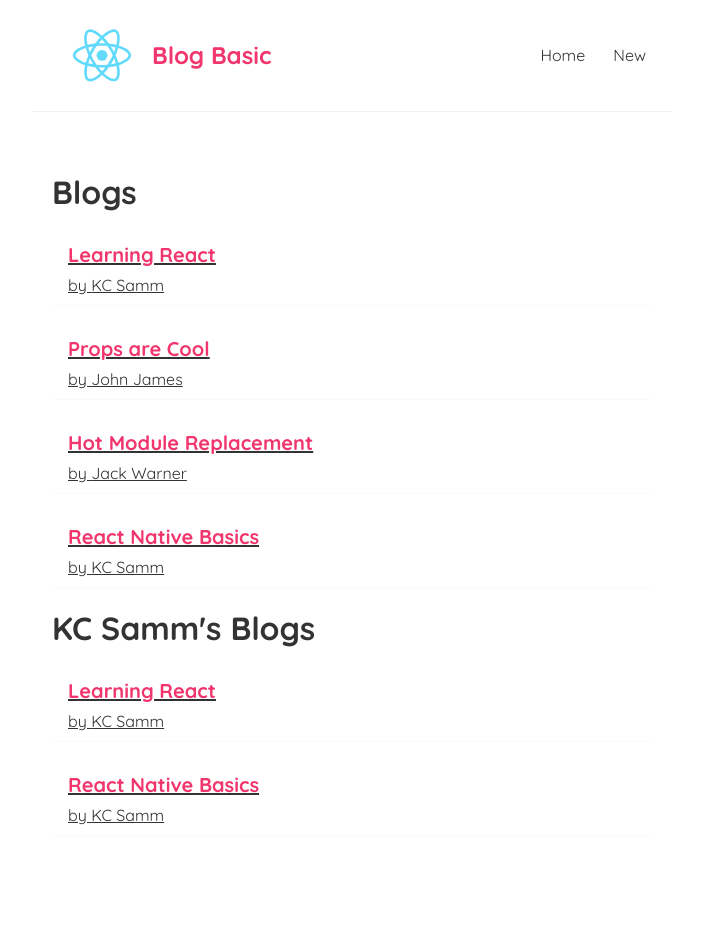
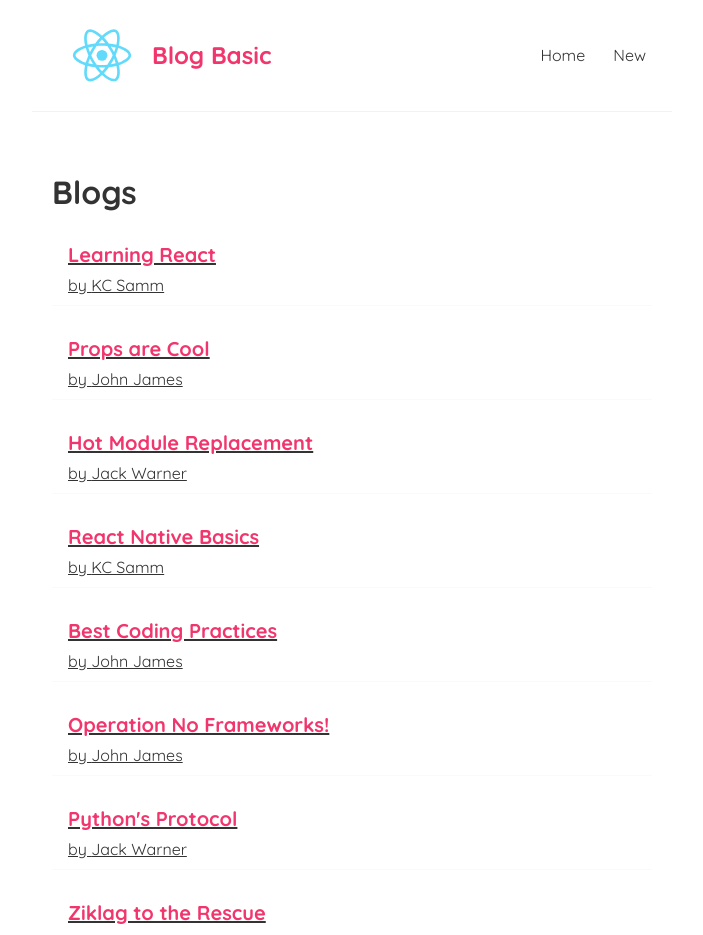
Before and after one commit to KING-SAMM/Blog-Basic, a React (Vite) app: page / in a window 1280 px wide. Shown: the top 935 px of the page, without its empty margins (288-991 px from the left). Built offline with nearby package versions, Linux system fonts and the light colour scheme; data requests are answered from the project's data file.

Commit message:
Implemented making POST requests

```diff
--- a/data/db.json
+++ b/data/db.json
@@ -23,6 +23,36 @@
       "body": "React Native's new awesome features Lorem ipsum dolor sit amet consectetur adipisicing elit. Dignissimos, aspernatur commodi quas at ipsum molestias cupiditate corporis dolorem inventore atque! Voluptatem temporibus atque praesentium quam, eligendi quidem accusantium ratione facere incidunt vel hic perferendis facilis laboriosam amet quod maiores sed. Repellat velit voluptatum eligendi reiciendis at nam veniam debitis, amet cum fugit error exercitationem itaque id hic expedita repudiandae commodi praesentium dignissimos nobis omnis possimus, ad accusamus sed. Et nesciunt dolorum iure deleniti natus. Quisquam, tenetur laboriosam rerum aspernatur quae, totam quasi libero repellat labore nostrum eligendi molestiae perspiciatis, voluptate dolores impedit ipsam blanditiis cupiditate porro obcaecati iusto tempore at.",
       "author": "KC Samm",
       "id": "4"
+    },
+    {
+      "title": "Best Coding Practices",
+      "body": "Lorem ipsum dolor sit amet consectetur adipisicing elit. Dignissimos, aspernatur commodi quas at ipsum molestias cupiditate corporis dolorem inventore atque! Voluptatem temporibus atque praesentium quam, eligendi quidem accusantium ratione facere incidunt vel hic perferendis facilis laboriosam amet quod maiores sed. Repellat velit voluptatum eligendi reiciendis at nam veniam debitis, amet cum fugit error exercitationem itaque id hic expedita repudiandae commodi praesentium dignissimos nobis omnis possimus, ad accusamus sed. Et nesciunt dolorum iure deleniti natus. Quisquam, tenetur laboriosam rerum aspernatur quae, totam quasi libero repellat labore nostrum eligendi molestiae perspiciatis, voluptate dolores impedit ipsam blanditiis cupiditate porro obcaecati iusto tempore at.",
+      "author": "John James",
+      "id": "bJXzNoA"
+    },
+    {
+      "title": "Operation No Frameworks!",
+      "body": "Lorem ipsum dolor sit amet consectetur adipisicing elit. Dignissimos, aspernatur commodi quas at ipsum molestias cupiditate corporis dolorem inventore atque! Voluptatem temporibus atque praesentium quam, eligendi quidem accusantium ratione facere incidunt vel hic perferendis facilis laboriosam amet quod maiores sed. Repellat velit voluptatum eligendi reiciendis at nam veniam debitis, amet cum fugit error exercitationem itaque id hic expedita repudiandae commodi praesentium dignissimos nobis omnis possimus, ad accusamus sed. Et nesciunt dolorum iure deleniti natus. Quisquam, tenetur laboriosam rerum aspernatur quae, totam quasi libero repellat labore nostrum eligendi molestiae perspiciatis, voluptate dolores impedit ipsam blanditiis cupiditate porro obcaecati iusto tempore at.",
+      "author": "John James",
+      "id": "1UgJRFb"
+    },
+    {
+      "title": "Python's Protocol",
+      "body": "Lorem ipsum sit amet Lorem ipsum dolor sit amet consectetur adipisicing elit. Dignissimos, aspernatur commodi quas at ipsum molestias cupiditate corporis dolorem inventore atque! Voluptatem temporibus atque praesentium quam, eligendi quidem accusantium ratione facere incidunt vel hic perferendis facilis laboriosam amet quod maiores sed. Repellat velit voluptatum eligendi reiciendis at nam veniam debitis, amet cum fugit error exercitationem itaque id hic expedita repudiandae commodi praesentium dignissimos nobis omnis possimus, ad accusamus sed. Et nesciunt dolorum iure deleniti natus. Quisquam, tenetur laboriosam rerum aspernatur quae, totam quasi libero repellat labore nostrum eligendi molestiae perspiciatis, voluptate dolores impedit ipsam blanditiis cupiditate porro obcaecati iusto tempore at.",
+      "author": "Jack Warner",
+      "id": "wKw_iw-"
+    },
+    {
+      "title": "Ziklag to the Rescue",
+      "body": "Ziklag Inc.  blew the charts last year when they announced that Lorem ipsum dolor sit amet consectetur adipisicing elit. Dignissimos, aspernatur commodi quas at ipsum molestias cupiditate corporis dolorem inventore atque! Voluptatem temporibus atque praesentium quam, eligendi quidem accusantium ratione facere incidunt vel hic perferendis facilis laboriosam amet quod maiores sed. Repellat velit voluptatum eligendi reiciendis at nam veniam debitis, amet cum fugit error exercitationem itaque id hic expedita repudiandae commodi praesentium dignissimos nobis omnis possimus, ad accusamus sed. Et nesciunt dolorum iure deleniti natus. Quisquam, tenetur laboriosam rerum aspernatur quae, totam quasi libero repellat labore nostrum eligendi molestiae perspiciatis, voluptate dolores impedit ipsam blanditiis cupiditate porro obcaecati iusto tempore at.\"",
+      "author": "KC Samm",
+      "id": "-mC2hV-"
+    },
+    {
+      "title": "What's Next in NextJS?",
+      "body": "Lorem ipsum dolor sit amet consectetur adipisicing elit. Dignissimos, aspernatur commodi quas at ipsum molestias cupiditate corporis dolorem inventore atque! Voluptatem temporibus atque praesentium quam, eligendi quidem accusantium ratione facere incidunt vel hic perferendis facilis laboriosam amet quod maiores sed. Repellat velit voluptatum eligendi reiciendis at nam veniam debitis, amet cum fugit error exercitationem itaque id hic expedita repudiandae commodi praesentium dignissimos nobis omnis possimus, ad accusamus sed. Et nesciunt dolorum iure deleniti natus. Quisquam, tenetur laboriosam rerum aspernatur quae, totam quasi libero repellat labore nostrum eligendi molestiae perspiciatis, voluptate dolores impedit ipsam blanditiis cupiditate porro obcaecati iusto tempore at.",
+      "author": "KC Samm",
+      "id": "d79X464"
     }
   ]
 }
--- a/src/Create.jsx
+++ b/src/Create.jsx
@@ -6,12 +6,32 @@ const Create = () => {
     const [ title, setTitle] = useState('');
     const [ body, setBody] = useState('');
     const [ author, setAuthor] = useState('');
+    const [ isPending, setIsPending ] = useState(false);
+
+    const handleSubmit = (e) =>
+    {
+        e.preventDefault();
+
+        const blog = { title, body, author };
+
+        setIsPending( true );
+
+        fetch( "http://localhost:8000/blogs", {
+            method: 'POST',
+            headers: { 'Content-Type': 'application/json' },
+            body: JSON.stringify( blog )
+        } )
+        .then( () => {
+            console.log('New Blog Added!');
+            setIsPending( false );
+        });
+    }
 
 
     return (
         <div className='create'>
             <h1>Create New Blog</h1>
-            <form>
+            <form onSubmit={ handleSubmit }>
                 <label>Blog Title:</label>
                 <input
                     type="text"
@@ -31,11 +51,12 @@ const Create = () => {
                     onChange={ (e) => setAuthor( e.target.value ) }
                 >
                     <option value="">Choose an author</option>
-                    <option value="kcsamm">KC Samm</option>
-                    <option value="johnjames">John James</option>
-                    <option value="jackwarner">Jack Warner</option>
+                    <option value="KC Samm">KC Samm</option>
+                    <option value="John James">John James</option>
+                    <option value="Jack Warner">Jack Warner</option>
                 </select>
-                <button>Add Blog</button>
+                { !isPending && <button>Add Blog</button> }
+                { isPending && <button disabled>Adding Blog...</button> }
             </form>
             <div> { title } </div>
             <div> { body } </div>
```
Lines whose indentation alone changed are shown as unchanged.
